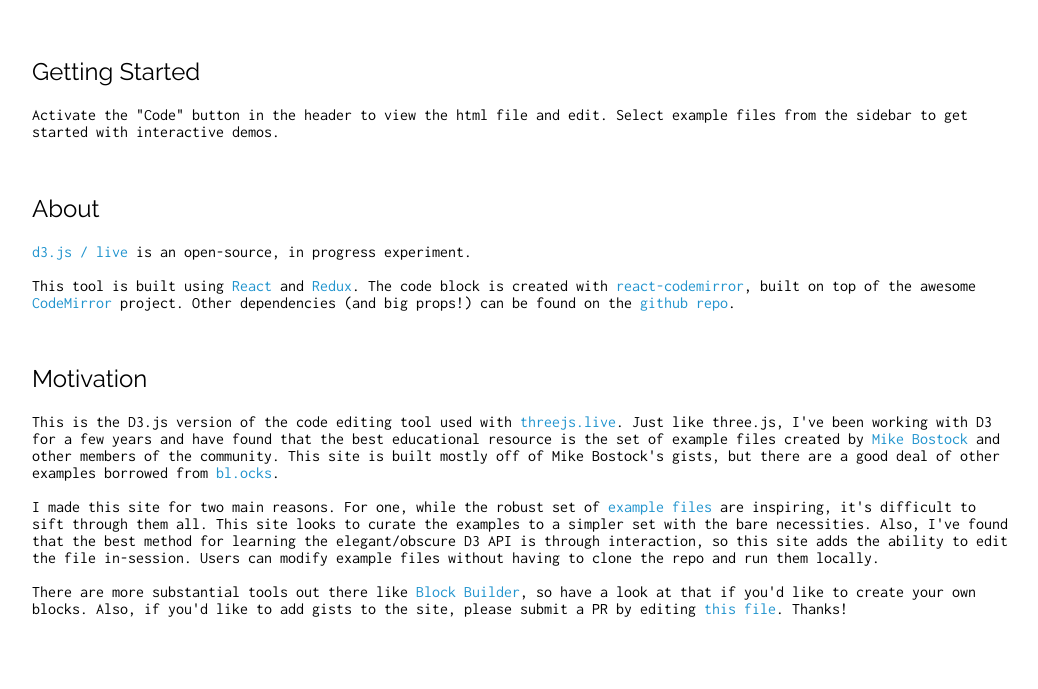
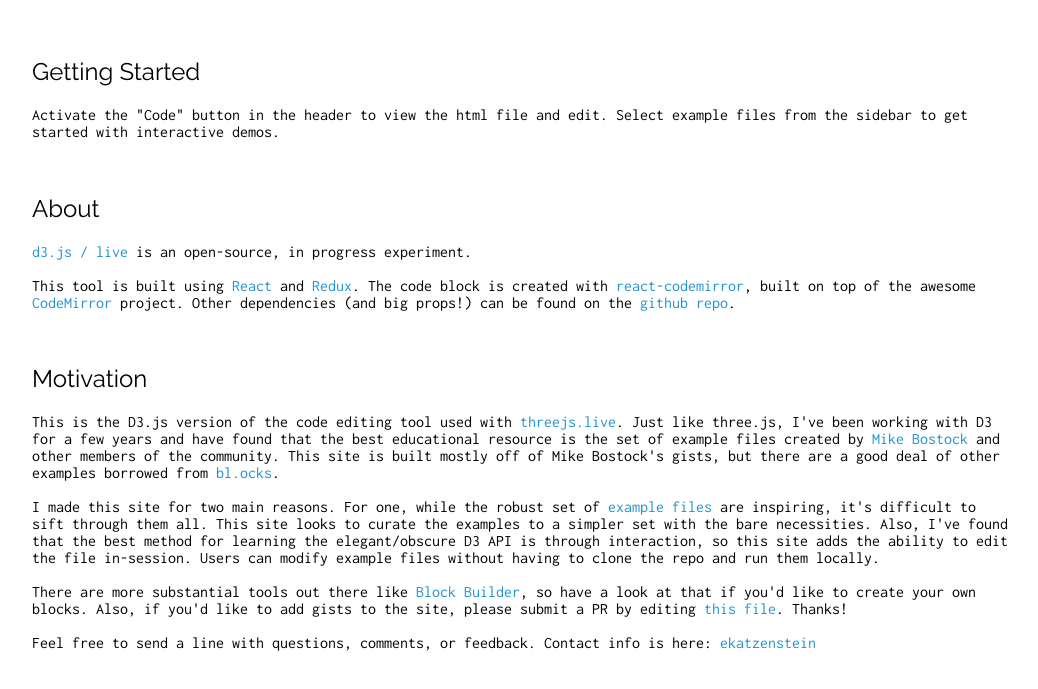
Before and after one commit to ekatzenstein/d3.js-live, a website: page public/home.html in a window 1280 px wide. Shown: the part 61-750 px from the top of the page, without its empty margins (6-1044 px from the left). Drawn offline with Linux system fonts and the light colour scheme.

Commit message:
small change

```diff
--- a/public/home.html
+++ b/public/home.html
@@ -63,6 +63,7 @@
     There are more substantial tools out there like <a href="http://blockbuilder.org/" target="_blank">Block Builder</a>, so have a look at that if you'd like to create your own blocks. Also, if you'd like to add gists to the site, please submit a PR by editing <a href="https://github.com/ekatzenstein/d3.js-live/blob/master/public/data/gists.json" target="_blank">this file</a>. Thanks!
 <br/>
 <br/>
+  Feel free to send a line with questions, comments, or feedback. Contact info is here: <a target="_blank" href="https://github.com/ekatzenstein">ekatzenstein</a>
     </p>
     <br/>
     <br/>
```
Also changed, not shown: build/asset-manifest.json, build/index.html, 3 other files.
